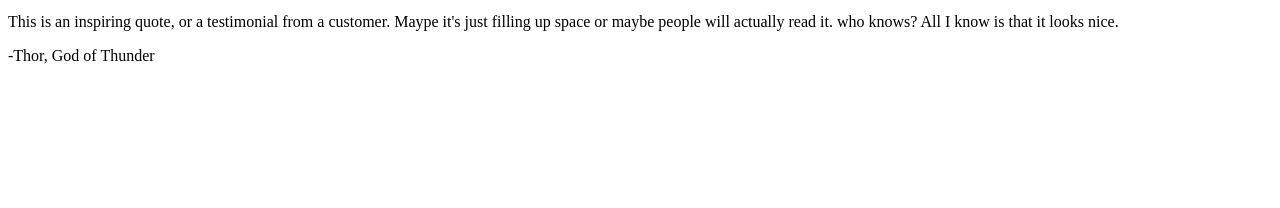
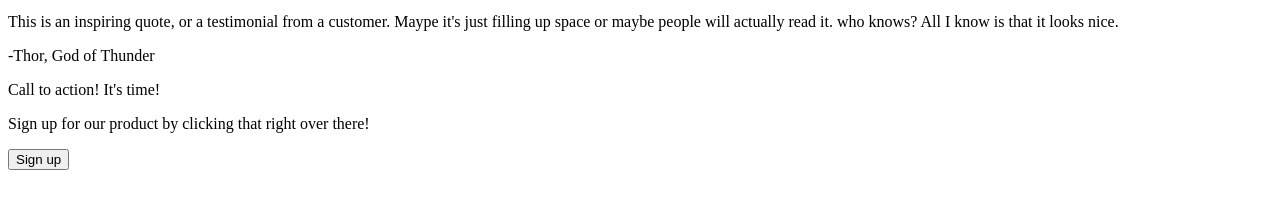
Before and after one commit to MohammedHAfifi/landing-page-odin, a plain HTML site: page index.html in a window 1280 px wide. Shown: the part 544-752 px from the top of the page. Drawn offline with Linux system fonts and the light colour scheme.

Commit message:
add cta contents

```diff
--- a/index.html
+++ b/index.html
@@ -18,14 +18,14 @@
         </div>
     </div>
     <div id="hero">
-        <div id="left">
+        <div class="left">
             <p id="main-hero-text">This website is awesome</p>
             <p id="hero-text">This website has some subtext
                 that goes here under the main title. It's a
                 smaller font and the color is lower contrast.</p>
             <button class="btn">Sign up</button>
         </div>
-        <div id="right">
+        <div class="right">
             <img alt="this is a placeholder for an image" src="no-img.png" id="hero-img">
         </div>
     </div>
@@ -57,7 +57,16 @@
             it. who knows? All I know is that it looks nice.</p>
         <p id="citing">-Thor, God of Thunder</p>
     </div>
-    <div id="signup"></div>
+    <div id="call-to-action">
+        <div class="left">
+            <p id="cta-heder-text">Call to action! It's time!</p>
+            <p id="cta-text">Sign up for our product by clicking
+                 that right over there!</p>
+        </div>
+        <div class="right">
+            <button class="btn">Sign up</button>
+        </div>
+    </div>
     <div id="footer"></div>
 </body>
 </html>
```
